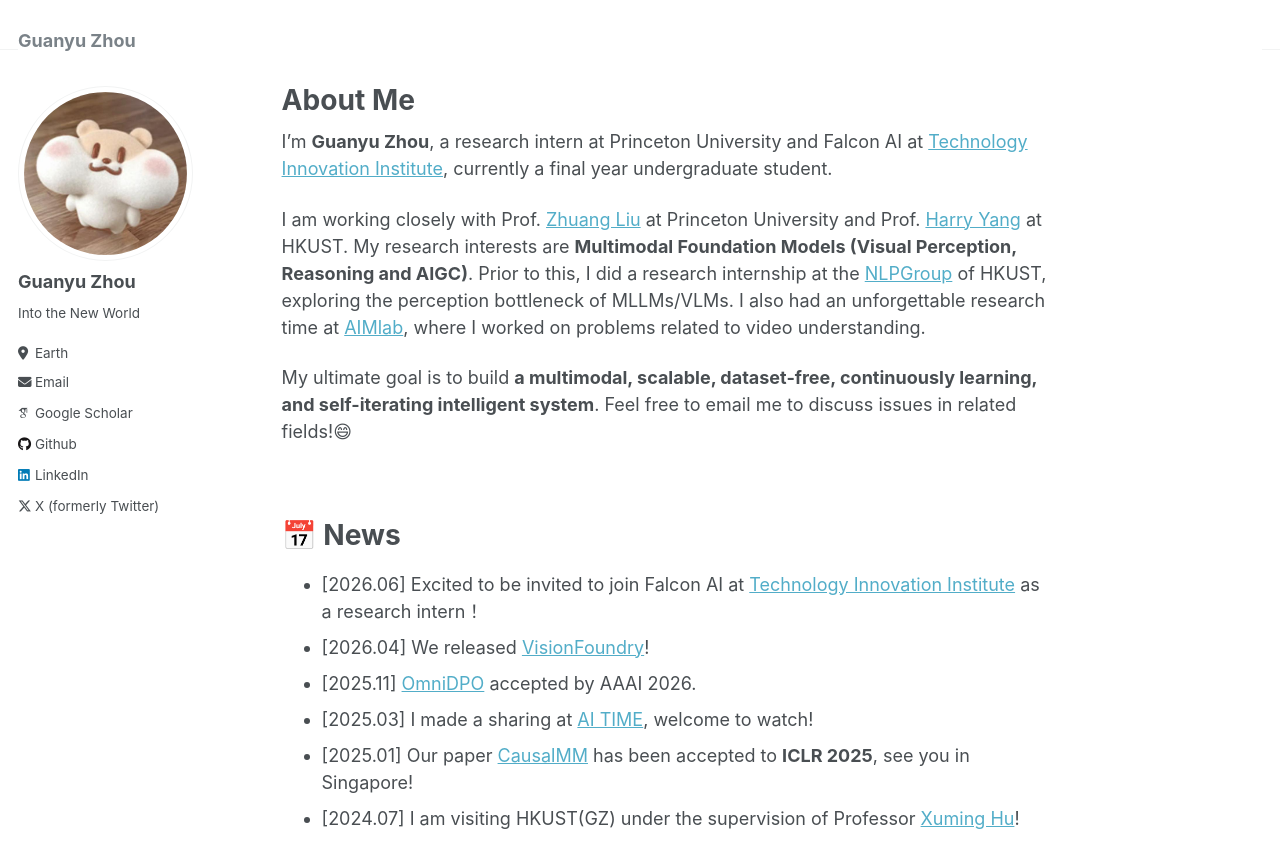
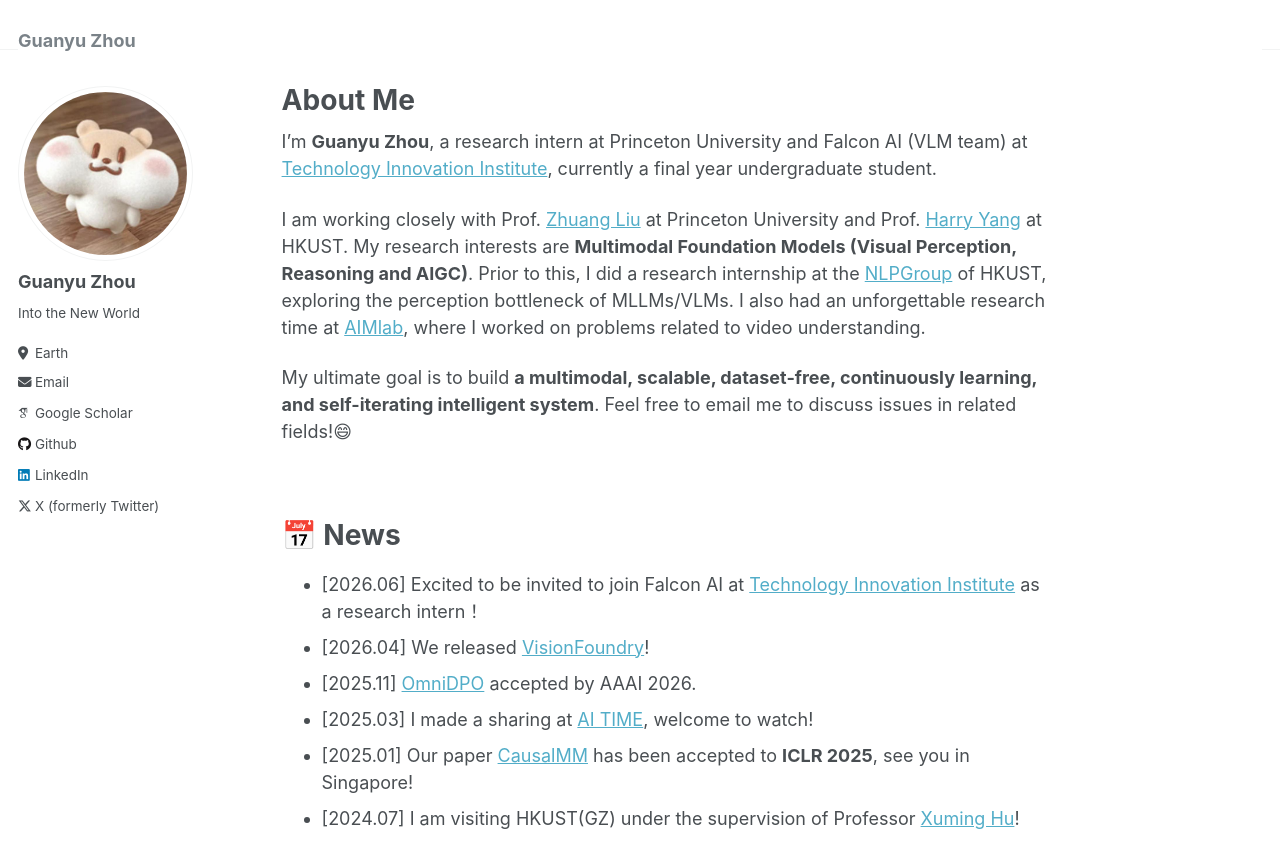
Before and after one commit to The-Martyr/the-martyr.github.io, a Jekyll site: the page built from _pages/about.md, in a window 1280 px wide and 900 px high. Shown: the top 868 px of the window. Built offline with Jekyll 4.4.1, drawn with Linux system fonts in a browser that asks for light colours; some web fonts are replaced; some of the changed text lies outside the part shown.

Commit message:
Revise about page with updated internship details
Updated affiliation to include VLM team at Falcon AI.

```diff
--- a/_pages/about.md
+++ b/_pages/about.md
@@ -7,7 +7,7 @@ redirect_from:
   - /about.html
 ---
 
-I'm **Guanyu Zhou**, a research intern at Princeton University and Falcon AI at [Technology Innovation Institute](https://www.tii.ae/), currently a final year undergraduate student.
+I'm **Guanyu Zhou**, a research intern at Princeton University and Falcon AI (VLM team) at [Technology Innovation Institute](https://www.tii.ae/), currently a final year undergraduate student.
 
 I am working closely with Prof. [Zhuang Liu](https://liuzhuang13.github.io/) at Princeton University and Prof. [Harry Yang](https://hyang.org/) at HKUST. My research interests are **Multimodal Foundation Models (Visual Perception, Reasoning and AIGC)**. Prior to this, I did a research internship at the [NLPGroup](https://xuminghu.github.io/) of HKUST, exploring the perception bottleneck of MLLMs/VLMs. I also had an unforgettable research time at [AIMlab](https://xiangroup.github.io/), where I worked on problems related to video understanding.
 
```
Also changed, not shown: other parts of _pages/about.md (+1 -0 lines).
